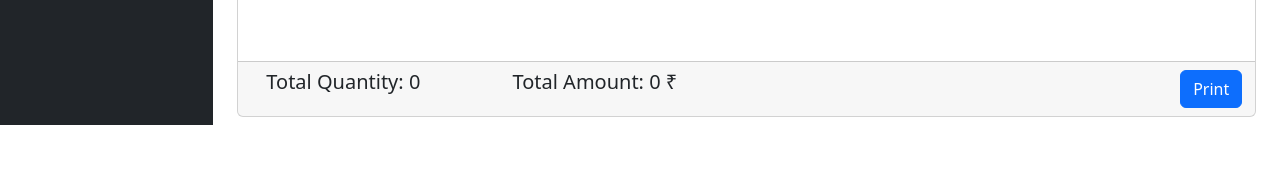
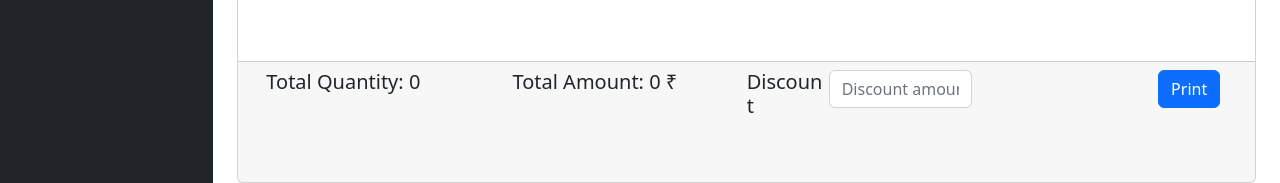
Before and after one commit to Mayan-007/erp-project, a React (Create React App) app in the folder frontend/app/: page /invoice in a window 1280 px wide. Shown: the part 675-858 px from the top of the page. Before the commit the page ends 800 px from the top, so only its background shows below. Built offline with nearby package versions, Linux system fonts and the light colour scheme; no server answers.

Commit message:
discount added gui

```diff
--- a/frontend/app/src/components/Invoice.js
+++ b/frontend/app/src/components/Invoice.js
@@ -398,8 +398,24 @@ const Invoice = ({ showAlert }) => {
                                 <div className="col-3">
                                     <h5>Total Amount: {totalAmount} ₹</h5>
                                 </div>
+                                <div className="col-3">
+                                <Form.Group as={Row} className="mb-5">
+                                <Form.Label column sm="4" htmlFor='discount_amount' style={{padding:'0px'}}>
+                                                <h5>Discount </h5>
+                                            </Form.Label>
+                                        <Col sm="7" style={{padding:'0px'}}>
+                                            <Form.Control
+                                                type='text'
+                                                name='discount'
+                                                id='discount'
+                                                placeholder="Discount amount"
+
+                                            />
+                                        </Col>
+                                    </Form.Group>
+                                </div>
                                 <div className="col">
-                                    <button className="btn btn-primary  float-right" style={{ marginLeft: '90%' }} onClick={handlePrint}>Print</button>
+                                    <button className="btn btn-primary  float-right" style={{ marginLeft: '69%' }} onClick={handlePrint}>Print</button>
                                 </div>
                             </div>
                         </div>
--- a/frontend/app/src/components/SalesReport.js
+++ b/frontend/app/src/components/SalesReport.js
@@ -54,7 +54,7 @@ const SalesReport = () => {
                                         <th scope="col">Date</th>
                                         <th scope="col">Customer name</th>
                                         <th scope="col">Mobile</th>
-                                        <th scope="col">Amount</th>
+                                        <th scope="col">Net Amount</th>
                                         <th scope="col">Show</th>
                                     </tr>
                                 </thead>
```
